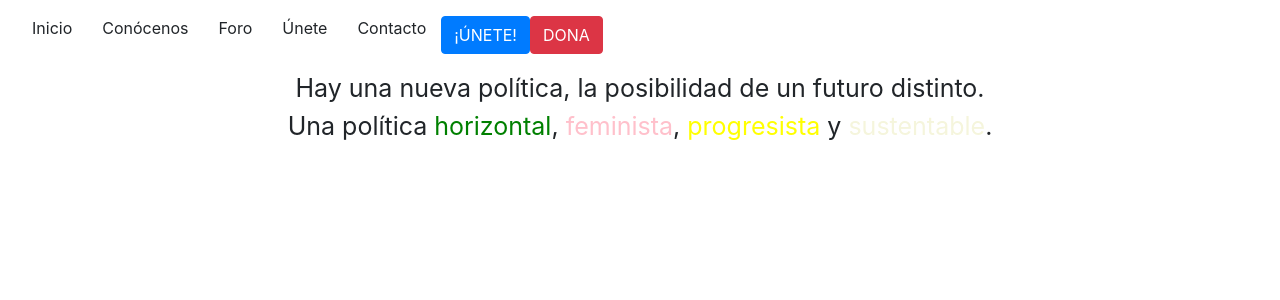
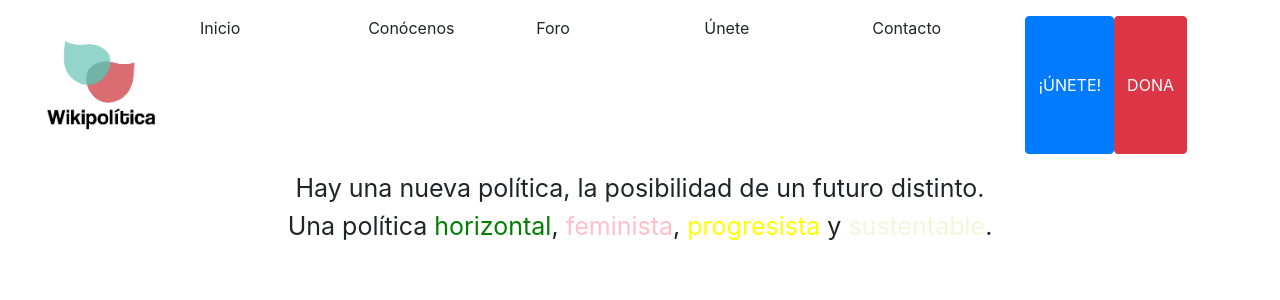
Before and after one commit to wikipoliticacdmx/website, a Vue app in the folder app/: page /#/ in a window 1280 px wide. Shown: the top 300 px of the page. Built offline with nearby package versions, Linux system fonts and the light colour scheme; the HTML template or start-up script is replaced by a standard one.

Commit message:
Add wikilogo

```diff
--- a/app/src/components/Navbar.vue
+++ b/app/src/components/Navbar.vue
@@ -3,6 +3,7 @@
     <b-navbar variant="faded" type="light">
       <b-container class="bv-example-row">
         <b-row>
+          <b-col><b-img :src="require('@/assets/img/wikilogo.png')" fluid alt="wikilogo" /></b-col>
           <b-col>Inicio</b-col>
           <b-col>Conócenos</b-col>
           <b-col>Foro</b-col>
```
Also changed, not shown: app/src/assets/img/wikilogo.png (added), 1 other file (tests, documents, lock files or other folders).
